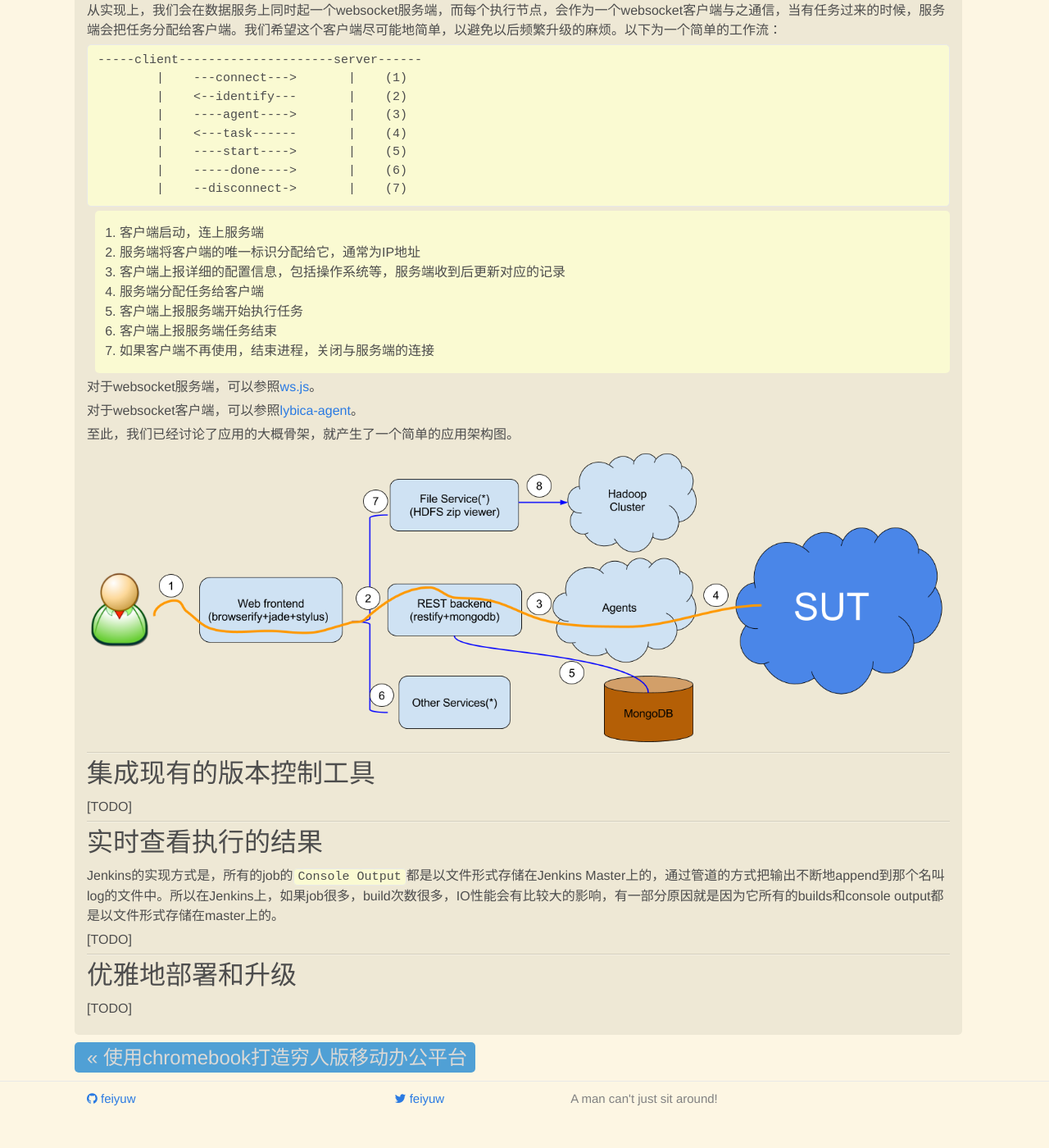
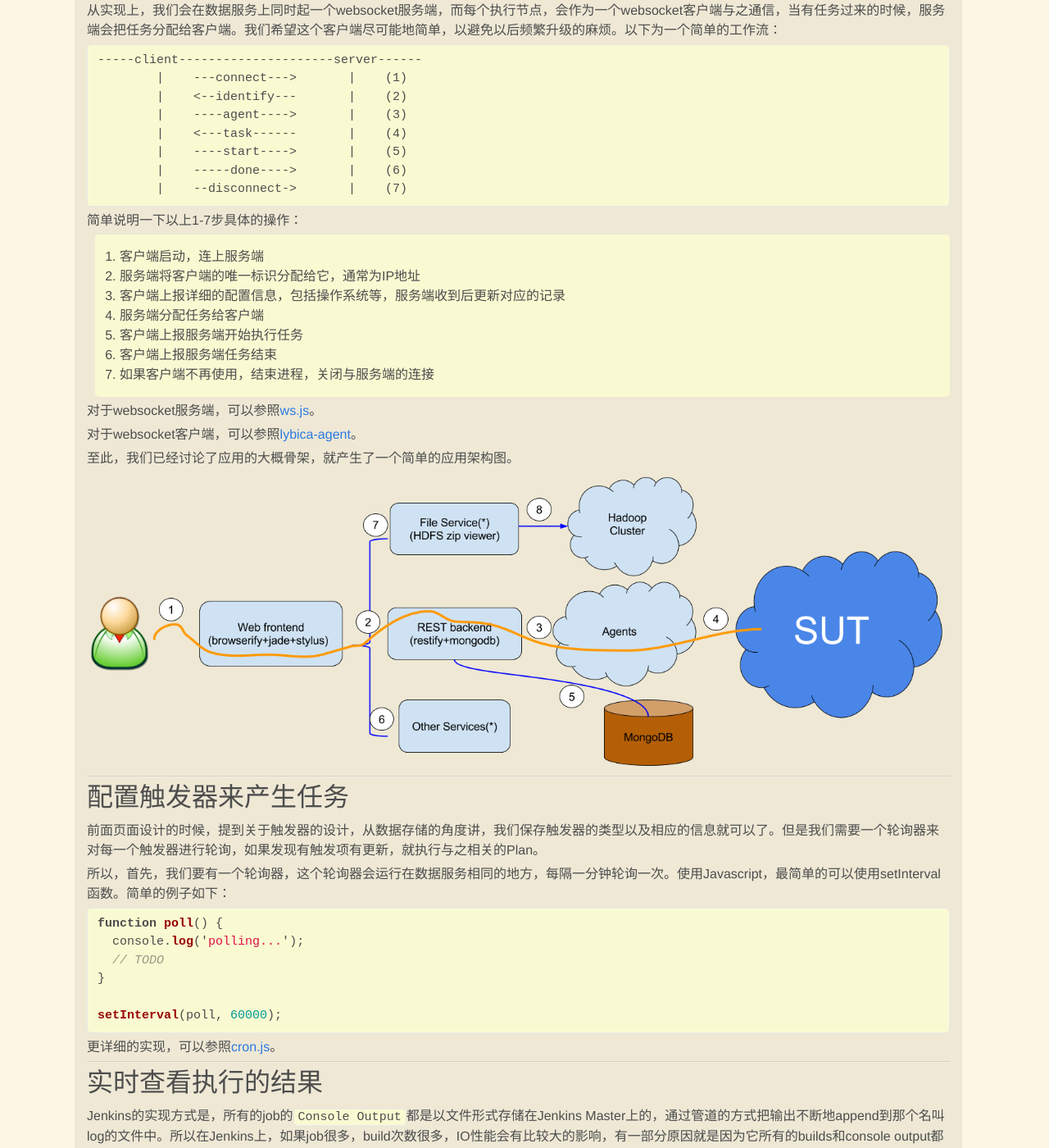
Before and after one commit to feiyuw/feiyuw.github.io, a Jekyll site: the page built from _posts/2016-02-04-buildup-a-continuous-delivery-tool.md, in a window 1280 px wide and 1400 px high, scrolled down 7412 px. Shown: the whole window at 82% size. Built offline with Jekyll 4.4.1, drawn with Linux system fonts in a browser that asks for light colours; nearby versions of some CDN libraries; comment, search, counter and statistics services are not loaded; before the commit the page ends 8784 px from its top, so only the background shows below that.

Commit message:
update one blog

````diff
--- a/_posts/2016-02-04-buildup-a-continuous-delivery-tool.md
+++ b/_posts/2016-02-04-buildup-a-continuous-delivery-tool.md
@@ -287,6 +287,8 @@ Jenkins在这方面常用的做法是将所有的日志都保存在master上，
         |    --disconnect->       |    (7)
 ```
 
+简单说明一下以上1-7步具体的操作：
+
 1. 客户端启动，连上服务端
 1. 服务端将客户端的唯一标识分配给它，通常为IP地址
 1. 客户端上报详细的配置信息，包括操作系统等，服务端收到后更新对应的记录
@@ -305,9 +307,22 @@ Jenkins在这方面常用的做法是将所有的日志都保存在master上，
 
 ---
 
-## 集成现有的版本控制工具
+## 配置触发器来产生任务
 
-[TODO]
+前面页面设计的时候，提到关于触发器的设计，从数据存储的角度讲，我们保存触发器的类型以及相应的信息就可以了。但是我们需要一个轮询器来对每一个触发器进行轮询，如果发现有触发项有更新，就执行与之相关的Plan。
+
+所以，首先，我们要有一个轮询器，这个轮询器会运行在数据服务相同的地方，每隔一分钟轮询一次。使用Javascript，最简单的可以使用setInterval函数。简单的例子如下：
+
+```javascript
+function poll() {
+  console.log('polling...');
+  // TODO
+}
+
+setInterval(poll, 60000);
+```
+
+更详细的实现，可以参照[cron.js](https://github.com/lybicat/lybica-platform/blob/master/cron.js)。
 
 ---
 
````
